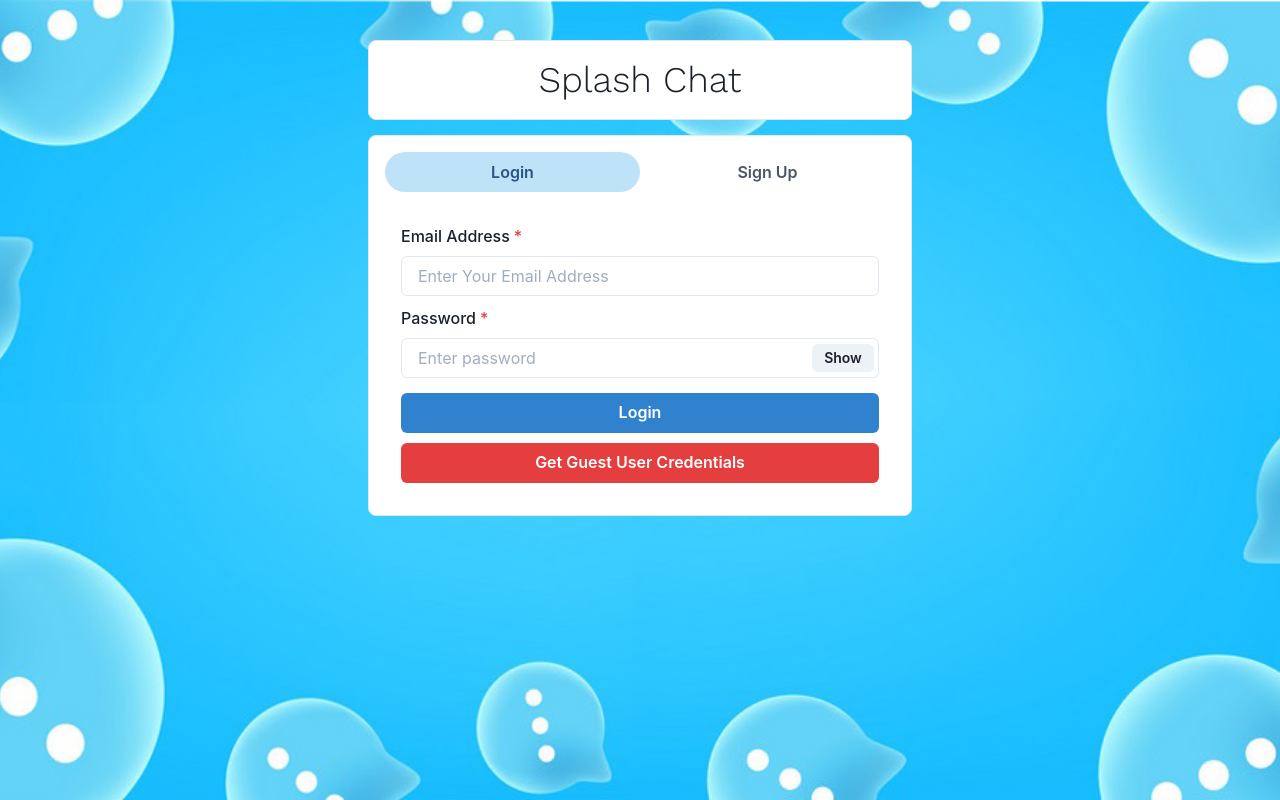
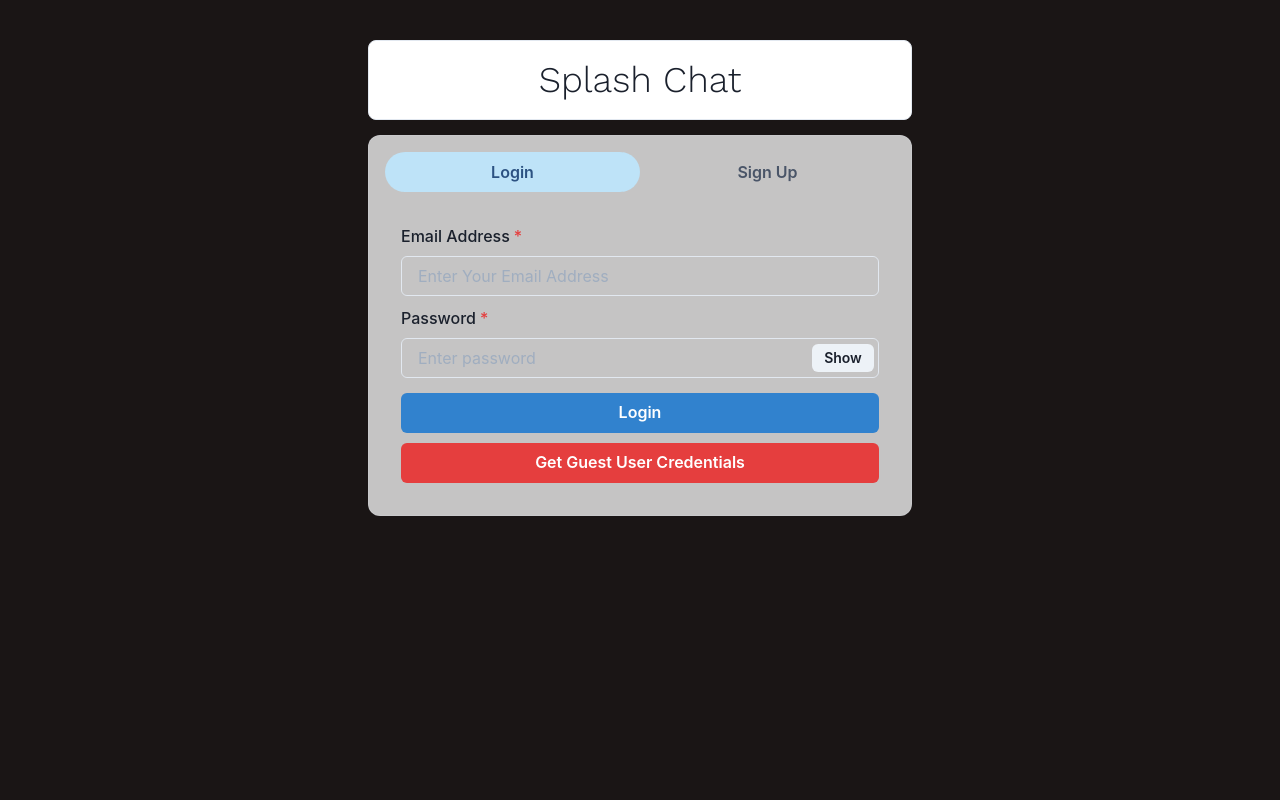
Before and after one commit to sosadaniel12/Splash_Chat_io, a React (Create React App) app in the folder client/: page / in a window 1280 px wide. Built offline with nearby package versions, Linux system fonts and the light colour scheme.

Commit message:
change colors

```diff
--- a/client/src/App.css
+++ b/client/src/App.css
@@ -3,9 +3,7 @@
 .App {
   min-height: 100vh;
   display: flex;
-  background-image: url("./background.png");
-  background-position: center;
-  background-size: cover;
+  background-color: rgb(26, 21, 21);
 }
 
 ::-webkit-scrollbar {
--- a/client/src/Pages/Homepage.js
+++ b/client/src/Pages/Homepage.js
@@ -38,7 +38,15 @@ function Homepage() {
           Splash Chat
         </Text>
       </Box>
-      <Box bg="white" w="100%" p={4} borderRadius="lg" borderWidth="1px">
+      <Box
+        backdropFilter="blur(16px) saturate(80%)"
+        backgroundColor="rgba(255, 255, 255, 0.75)"
+        borderRadius="12px"
+        border="1px solid rgba(209, 213, 219, 0.3)"
+        w="100%"
+        p={4}
+        borderWidth="1px"
+      >
         <Tabs isFitted variant="soft-rounded">
           <TabList mb="1em">
             <Tab>Login</Tab>
--- a/client/src/components/Chatbox.js
+++ b/client/src/components/Chatbox.js
@@ -12,9 +12,11 @@ const Chatbox = ({ fetchAgain, setFetchAgain }) => {
       alignItems="center"
       flexDir="column"
       p={3}
-      bg="white"
-      w={{ base: "100%", md: "68%" }}
-      borderRadius="lg"
+      backdropFilter="blur(16px) saturate(180%)"
+      backgroundColor="rgba(17, 25, 40, 0.75)"
+      borderRadius=" 12px"
+      border="1px solid rgba(255, 255, 255, 0.125)"
+      w={{ base: "50%", md: "38%" }}
       borderWidth="1px"
     >
       <SingleChat fetchAgain={fetchAgain} setFetchAgain={setFetchAgain} />
--- a/client/src/components/MyChats.js
+++ b/client/src/components/MyChats.js
@@ -81,7 +81,7 @@ const MyChats = ({ fetchAgain }) => {
         d="flex"
         flexDir="column"
         p={3}
-        bg="#F8F8F8"
+        bg="#F8F8F"
         w="100%"
         h="100%"
         borderRadius="lg"
--- a/client/src/components/SingleChat.js
+++ b/client/src/components/SingleChat.js
@@ -252,7 +252,7 @@ const SingleChat = ({ fetchAgain, setFetchAgain }) => {
       ) : (
         // to get socket.io on same page
         <Box d="flex" alignItems="center" justifyContent="center" h="100%">
-          <Text fontSize="3xl" pb={3} fontFamily="Work sans">
+          <Text fontSize="3xl" pb={3} fontFamily="Work sans" color="white">
             Click on a user to start chatting
           </Text>
         </Box>
--- a/client/src/components/styles.css
+++ b/client/src/components/styles.css
@@ -3,4 +3,5 @@
   flex-direction: column;
   overflow-y: scroll;
   scrollbar-width: none;
+  color: black;
 }
```
